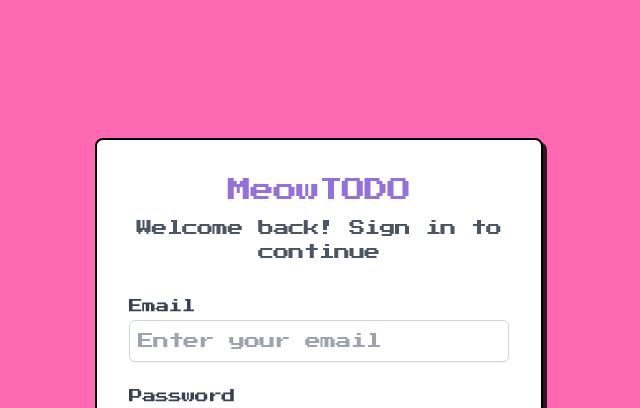
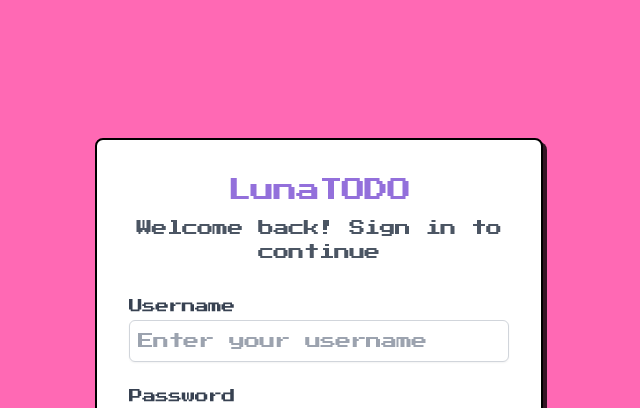
Before and after one commit to tls-luna-zhu/meow-todo, a Next.js app: page /auth/signin in a window 1280 px wide. Shown: the top 408 px of the page, without its empty margins (321-961 px from the left). Built offline with nearby package versions, Linux system fonts and the light colour scheme.

Commit message:
MEOWSTERS FIX HYDRATION ONCE AGAIN

```diff
--- a/src/app/api/auth/[...nextauth]/options.ts
+++ b/src/app/api/auth/[...nextauth]/options.ts
@@ -9,19 +9,19 @@ export const authOptions: NextAuthOptions = {
     CredentialsProvider({
       name: 'Credentials',
       credentials: {
-        email: { label: "Email", type: "email" },
+        username: { label: "Username", type: "text" },
         password: { label: "Password", type: "password" }
       },
       async authorize(credentials) {
-        if (!credentials?.email || !credentials?.password) {
-          throw new Error('Please enter an email and password');
+        if (!credentials?.username || !credentials?.password) {
+          throw new Error('Please enter a username and password');
         }
 
         await connectDB();
-        const user = await User.findOne({ email: credentials.email });
+        const user = await User.findOne({ username: credentials.username });
 
         if (!user) {
-          throw new Error('No user found with this email');
+          throw new Error('No user found with this username');
         }
 
         const isPasswordValid = await bcrypt.compare(credentials.password, user.password);
--- a/src/app/auth/signin/page.tsx
+++ b/src/app/auth/signin/page.tsx
@@ -22,12 +22,12 @@ export default function SignIn() {
     setLoading(true);
 
     const formData = new FormData(e.currentTarget);
-    const email = formData.get('email') as string;
+    const username = formData.get('username') as string;
     const password = formData.get('password') as string;
 
     try {
       const result = await signIn('credentials', {
-        email,
+        username,
         password,
         redirect: false,
       });
@@ -50,7 +50,7 @@ export default function SignIn() {
 
     try {
       const result = await signIn('credentials', {
-        email: 'demo@example.com',
+        username: 'DemoUser',
         password: 'demopassword',
         redirect: false,
       });
@@ -73,7 +73,7 @@ export default function SignIn() {
           if (createResponse.ok) {
             // If account created successfully, try to sign in again
             const signInResult = await signIn('credentials', {
-              email: 'demo@example.com',
+              username: 'DemoUser',
               password: 'demopassword',
               redirect: false,
             });
@@ -102,7 +102,7 @@ export default function SignIn() {
     <div className="min-h-screen bg-pixel-pink flex items-center justify-center p-4">
       <div className="bg-white p-8 rounded-lg shadow-pixel max-w-md w-full">
         <div className="text-center mb-8">
-          <h1 className="text-3xl font-pixel text-pixel-purple mb-2">MeowTODO</h1>
+          <h1 className="text-3xl font-pixel text-pixel-purple mb-2">LunaTODO</h1>
           <p className="text-gray-600 font-pixel">Welcome back! Sign in to continue</p>
         </div>
 
@@ -110,21 +110,21 @@ export default function SignIn() {
           <form onSubmit={handleSubmit} className="space-y-6 font-pixel" autoComplete="off">
             <div className="hidden">
               {/* These fields are here to trick browsers' autofill */}
-              <input type="text" name="username" tabIndex={-1} />
+              <input type="text" name="username-hidden" tabIndex={-1} />
               <input type="password" name="hidden-password" tabIndex={-1} />
             </div>
 
             <div>
-              <label htmlFor="email" className="block text-sm font-medium text-gray-700">
-                Email
+              <label htmlFor="username" className="block text-sm font-medium text-gray-700">
+                Username
               </label>
               <input
-                type="email"
-                name="email"
-                id="email"
+                type="text"
+                name="username"
+                id="username"
                 required
                 className="mt-1 block w-full rounded-md border border-gray-300 shadow-sm focus:border-pixel-purple focus:ring-pixel-purple p-2 font-pixel"
-                placeholder="Enter your email"
+                placeholder="Enter your username"
                 autoComplete="off"
                 data-form-type="other"
                 data-lpignore="true"
--- a/src/app/auth/signup/page.tsx
+++ b/src/app/auth/signup/page.tsx
@@ -52,7 +52,7 @@ export default function SignUp() {
     <div className="min-h-screen bg-pixel-pink flex items-center justify-center p-4">
       <div className="bg-white p-8 rounded-lg shadow-pixel max-w-md w-full">
         <div className="text-center mb-8">
-          <h1 className="text-3xl font-pixel text-pixel-purple mb-2">MeowTODO</h1>
+          <h1 className="text-3xl font-pixel text-pixel-purple mb-2">LunaTODO</h1>
           <p className="text-gray-600 font-pixel">Create your account</p>
         </div>
 
--- a/src/app/layout.tsx
+++ b/src/app/layout.tsx
@@ -11,7 +11,7 @@ const pixelFont = Press_Start_2P({
 });
 
 export const metadata: Metadata = {
-  title: 'MeowTODO - Pixel Art Todo App',
+  title: 'LunaTODO - Pixel Art Todo App',
   description: 'A cute pixel art themed todo list application with social features!',
 };
 
--- a/src/app/page.tsx
+++ b/src/app/page.tsx
@@ -1,6 +1,6 @@
 'use client';
 
-import { useEffect } from 'react';
+import { useEffect, useState } from 'react';
 import { useSession } from 'next-auth/react';
 import { useRouter } from 'next/navigation';
 import Link from 'next/link';
@@ -9,8 +9,10 @@ import { FiPlus } from 'react-icons/fi';
 export default function Home() {
   const { status } = useSession();
   const router = useRouter();
+  const [isMounted, setIsMounted] = useState(false);
 
   useEffect(() => {
+    setIsMounted(true);
     if (status === 'authenticated') {
       router.push('/todos');
     }
@@ -20,7 +22,7 @@ export default function Home() {
   return (
     <div className="min-h-screen bg-pixel-pink flex items-center justify-center p-4 font-pixel">
       <div className="bg-white p-8 rounded-lg shadow-pixel max-w-md w-full text-center">
-        <h1 className="text-2xl font-pixel text-pixel-purple pixel-float">My MeowTODO List</h1>
+        <h1 className="text-2xl font-pixel text-pixel-purple pixel-float">My LunaTODO List</h1>
         <p className="text-gray-600 mb-6 font-pixel">A cute pixel art themed todo list application with social features!</p>
 
         {status === 'loading' ? (
@@ -44,8 +46,8 @@ export default function Home() {
         </div>
       </div>
 
-      {/* Example UI elements for visual reference */}
-      {/* These are hidden and just for code reference */}
+      {/* Example UI elements - only render on client side to avoid hydration issues */}
+      {isMounted && (
         <div className="hidden">
           {/* Example todo item with animation */}
           <div className="flex items-center gap-4 p-4 bg-gray-50 rounded-lg border-2 border-gray-200 shadow-pixel hover:translate-y-[-2px] transition-transform font-pixel">
@@ -83,6 +85,7 @@ export default function Home() {
             aria-hidden="true"
           />
         </div>
+      )}
     </div>
   );
 }
--- a/src/app/todos/page.tsx
+++ b/src/app/todos/page.tsx
@@ -235,7 +235,7 @@ export default function Todos() {
       <div className="max-w-4xl mx-auto">
         <div className="bg-white rounded-lg shadow-pixel p-6 mb-6">
           <div className="flex justify-between items-center mb-6">
-            <h1 className="text-2xl font-pixel text-pixel-purple">My MeowTODO List</h1>
+            <h1 className="text-2xl font-pixel text-pixel-purple">My LunaTODO List</h1>
             <button
               onClick={handleLogout}
               className="px-4 py-2 bg-red-500 text-white rounded-md shadow-pixel pixel-btn flex items-center gap-2 font-pixel text-sm"
```
Also changed, not shown: 1 other file (tests, documents, lock files or other folders). Lines whose indentation alone changed are shown as unchanged.
